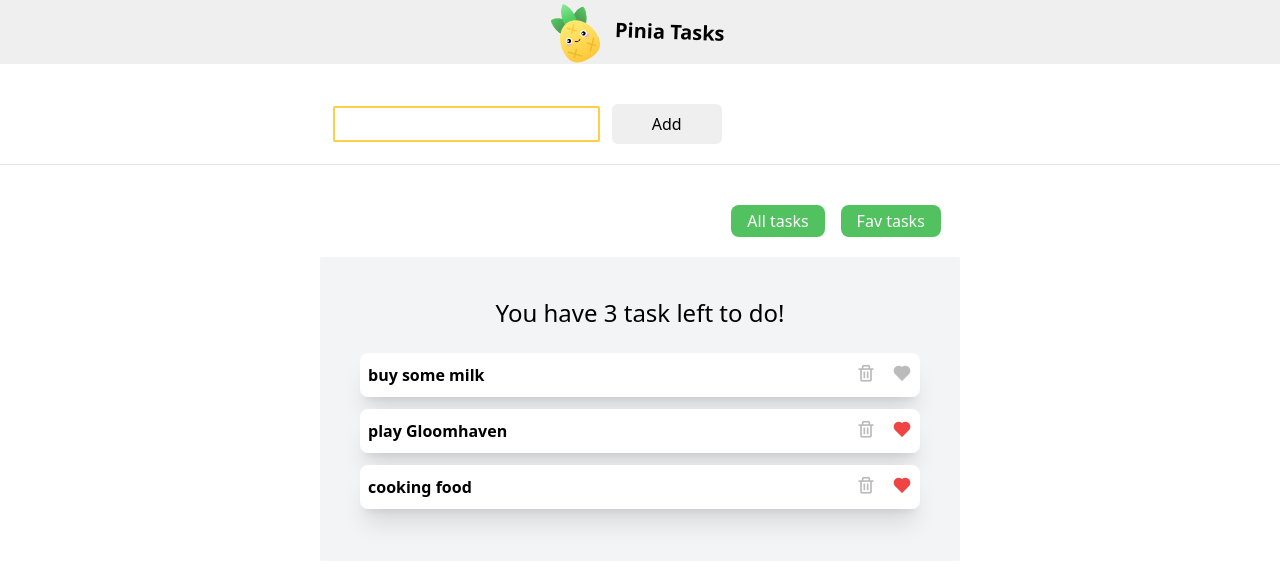
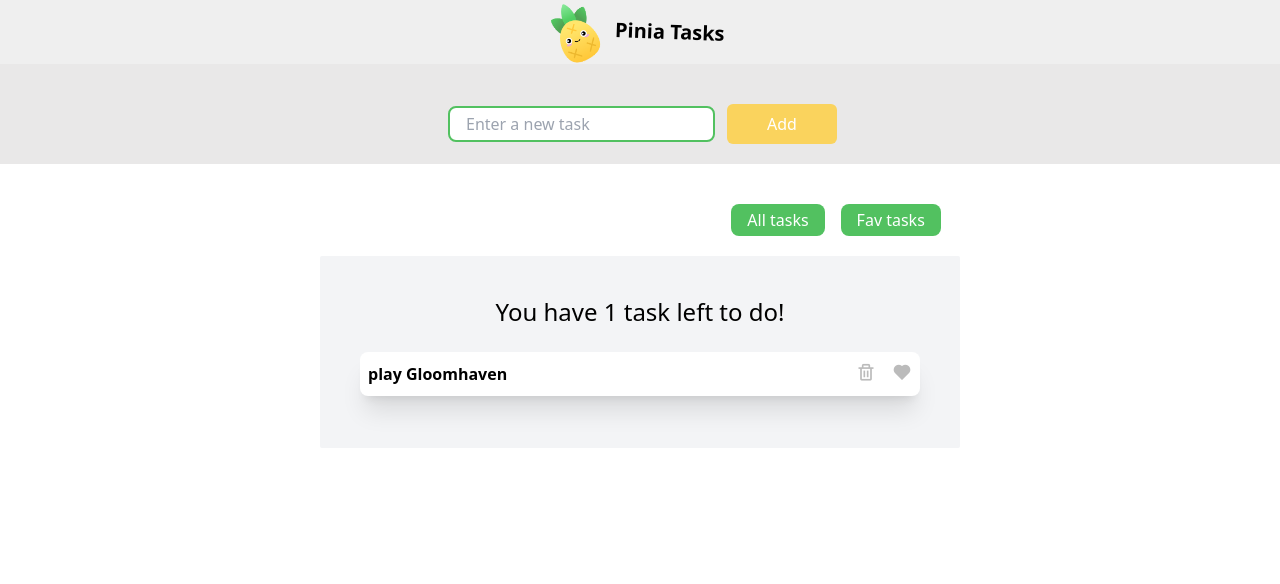
Before and after one commit to YoniBcha/vue-pinia, a Vue app: page / in a window 1280 px wide. Shown: the top 584 px of the page. Built offline with nearby package versions, Linux system fonts and the light colour scheme; data requests are answered from the project's data file.

Commit message:
all the delete and fav is done

```diff
--- a/data/db.json
+++ b/data/db.json
@@ -1,7 +1,9 @@
 {
   "tasks": [
-    { "id": 1, "title": "buy some milk", "isFav": false },
-    { "id": 2, "title": "play Gloomhaven", "isFav": true },
-    { "id": 3, "title": "cooking food", "isFav": true }
+    {
+      "id": "2",
+      "title": "play Gloomhaven",
+      "isFav": false
+    }
   ]
 }
--- a/src/App.vue
+++ b/src/App.vue
@@ -2,7 +2,7 @@
   <main>
     <!-- heading   -->
     <header>
-      <div class="flex items-center h-16 bg-[#efefef] justify-center mb-10">
+      <div class="flex items-center h-16 bg-[#efefef] justify-center">
         <img
           class="rotate-[-30deg]"
           src="./assets/pinia.png"
@@ -16,7 +16,6 @@
     <!-- new task form -->
     <div class="mb-10">
       <TaskForm class="mb-5" />
-      <hr />
     </div>
 
     <!-- filter -->
--- a/src/components/TaskForm.vue
+++ b/src/components/TaskForm.vue
@@ -1,13 +1,15 @@
 <template>
-  <form @submit.prevent="handelSubmit" class="ml-[26%]">
+  <form @submit.prevent="handleSubmit" class="pl-[35%] bg-[#e9e8e8] pt-10 pb-5">
     <input
-      class="outline-none px-4 py-1 border-2 border-[#ffcf45] rounded-sm"
+      class="outline-none px-4 py-1 border-2 border-[#52c160] rounded-lg"
       type="text"
-      v-model="newTask"
+      v-model="newTaskTitle"
       placeholder="Enter a new task"
       required
     />
-    <button class="ml-3 px-10 py-2 rounded-md bg-[#efefef]">Add</button>
+    <button class="ml-3 px-10 py-2 rounded-md bg-[#fad35d] text-white">
+      Add
+    </button>
   </form>
 </template>
 
@@ -18,18 +20,20 @@ import { useTaskStore } from "../stores/TaskStore";
 export default {
   setup() {
     const taskStore = useTaskStore();
-    const newTask = ref("  ");
+    const newTaskTitle = ref("");
 
-    const handelSubmit = () => {
-      if (newTask.value.length > 0) {
-        taskStore.addTask({
-          title: newTask.value.trim(), // Trim whitespace from the input          isFav: false,
-          id: Math.floor(Math.random() * 10000),
-        });
-        newTask.value = "";
+    const handleSubmit = async () => {
+      if (newTaskTitle.value.trim() !== "") {
+        const newTask = {
+          title: newTaskTitle.value.trim(),
+          isFav: false,
+        };
+        await taskStore.addTask(newTask); // Add task to store
+        newTaskTitle.value = ""; // Clear input field
       }
     };
-    return { handelSubmit, newTask };
+
+    return { handleSubmit, newTaskTitle };
   },
 };
 </script>
--- a/src/stores/TaskStore.js
+++ b/src/stores/TaskStore.js
@@ -26,18 +26,35 @@ export const useTaskStore = defineStore("taskStore", {
       this.tasks = data;
       this.isLoading = false;
     },
-    addTask(task) {
+
+    async addTask(task) {
       this.tasks.push(task);
-    },
-    deleteTask(id) {
-      this.tasks = this.tasks.filter((t) => {
-        return t.id !== id;
+
+      const res = await fetch("http://localhost:3000/tasks", {
+        method: "POST",
+        body: JSON.stringify(task),
+        headers: { "Content-Type": "application/json" },
       });
     },
-    toggleFav(id) {
+
+    async deleteTask(id) {
+      this.tasks = this.tasks.filter((t) => t.id !== id);
+      await fetch(`http://localhost:3000/tasks/${id}`, {
+        method: "DELETE",
+      });
+    },
+
+    async toggleFav(id) {
       const task = this.tasks.find((t) => t.id === id);
       if (task) {
         task.isFav = !task.isFav;
+        await fetch(`http://localhost:3000/tasks/${id}`, {
+          method: "PATCH",
+          body: JSON.stringify({
+            isFav: task.isFav,
+          }),
+          headers: { "Content-Type": "application/json" },
+        });
       }
     },
   },
```
